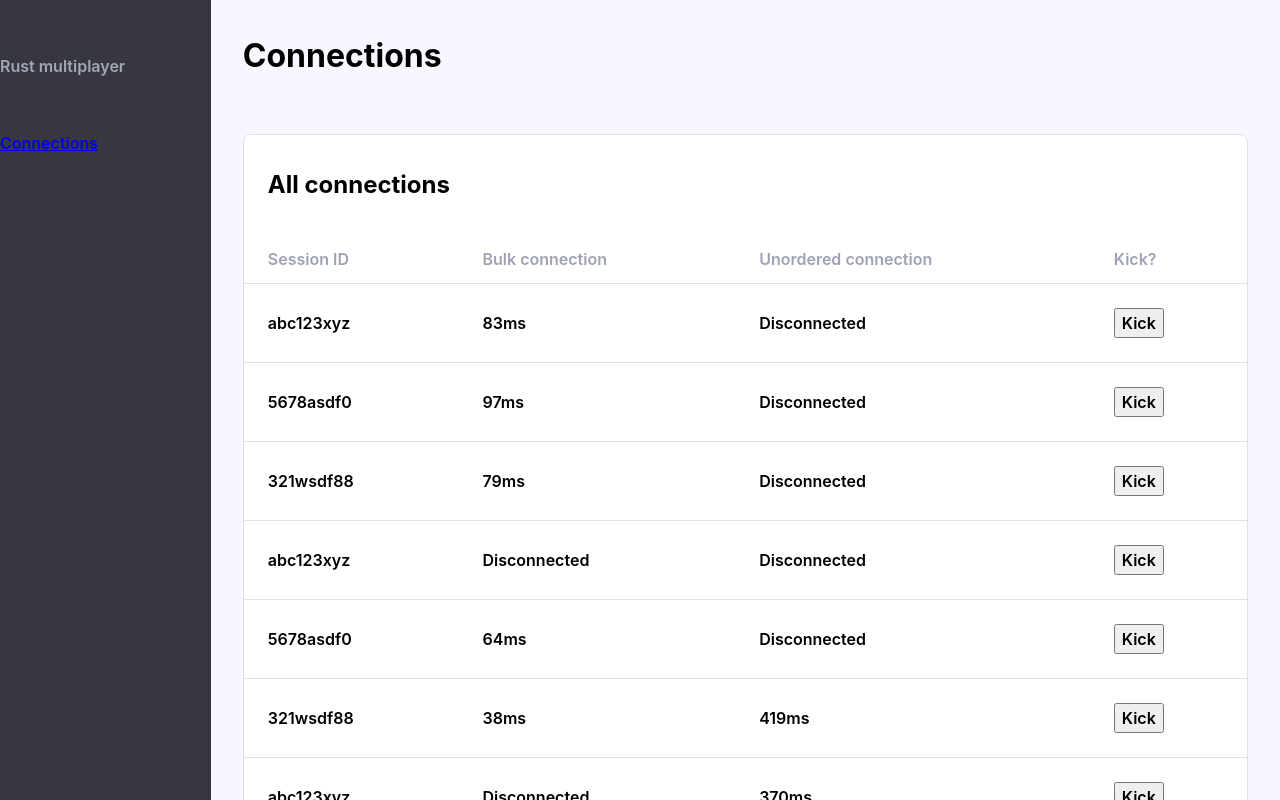
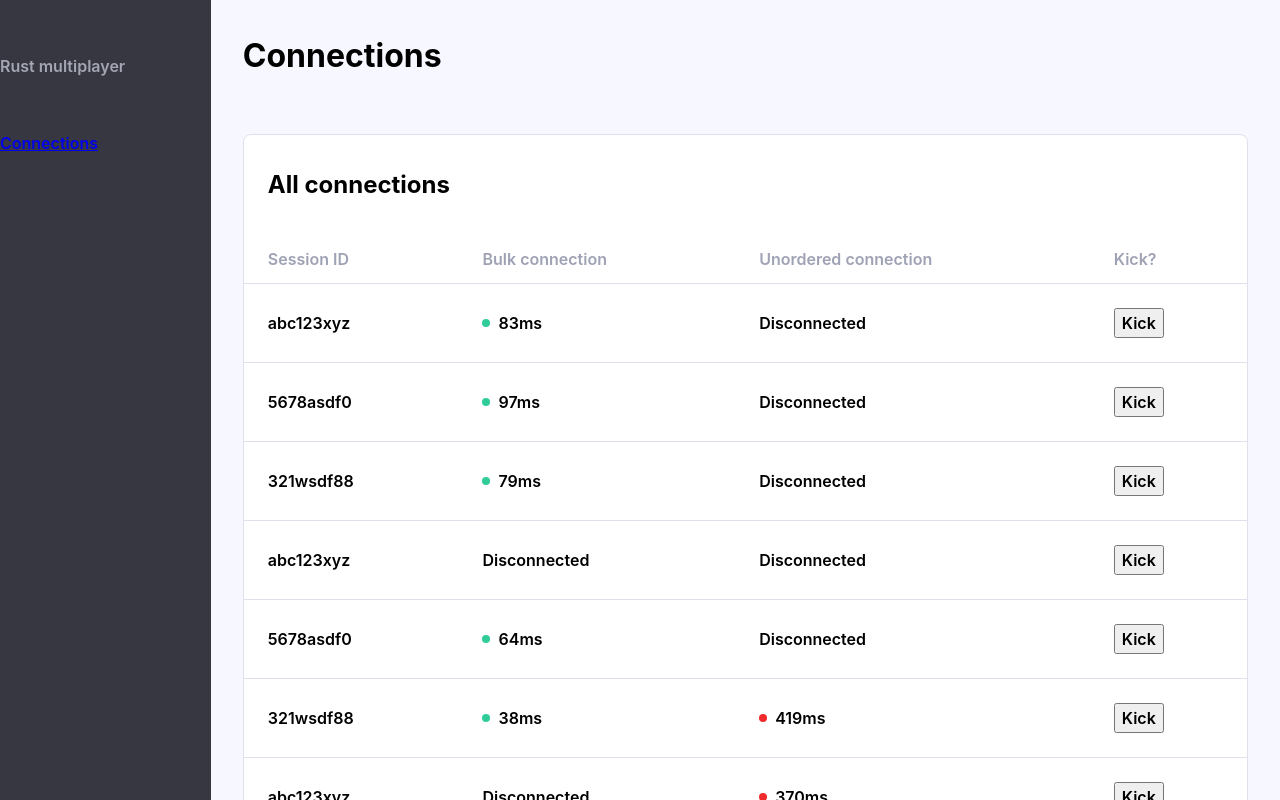
Before and after one commit to cdata/multiplay-rs, a Next.js app in the folder admin/: page / in a window 1280 px wide. Shown: the top 800 px of the page. Built offline with nearby package versions, Linux system fonts and the light colour scheme; a web font is replaced by a local one.

Commit message:
Add ping

```diff
--- /dev/null
+++ b/admin/components/Button.tsx
@@ -0,0 +1,10 @@
+type ButtonProps = {
+  children: React.ReactNode;
+  onClick: () => void;
+};
+
+const Button = ({ children, onClick }: ButtonProps) => {
+  return <button onClick={onClick}>{children}</button>;
+};
+
+export default Button;
--- a/admin/components/Ping.tsx
+++ b/admin/components/Ping.tsx
@@ -3,5 +3,19 @@ type Ping = {
 };
 
 export default function Ping({ ping }: Ping) {
-  return <>{ping === false ? 'Disconnected' : ping + 'ms'}</>;
+  let pingStatus = '';
+  if (ping === false) {
+    pingStatus = 'disconnected';
+  } else if (ping < 100) {
+    pingStatus = 'good';
+  } else if (ping > 100 && ping < 300) {
+    pingStatus = 'ok';
+  } else if (ping > 300) {
+    pingStatus = 'bad';
+  }
+  return (
+    <span className={`ping ping--${pingStatus}`}>
+      {pingStatus === 'disconnected' ? 'Disconnected' : ping + 'ms'}
+    </span>
+  );
 }
--- a/admin/components/TableRow.tsx
+++ b/admin/components/TableRow.tsx
@@ -1,3 +1,4 @@
+import Button from './Button';
 import Ping from './Ping';
 
 type TableRowProps = {
@@ -5,6 +6,10 @@ type TableRowProps = {
 };
 
 const TableRow = ({ connection }: TableRowProps) => {
+  function handleKick() {
+    alert('A user was kicked');
+  }
+
   return (
     <tr>
       <td>{connection.id}</td>
@@ -15,7 +20,7 @@ const TableRow = ({ connection }: TableRowProps) => {
         <Ping ping={connection.unorderedConnection} />
       </td>
       <td>
-        <button>Kick</button>
+        <Button onClick={handleKick}>Kick</Button>
       </td>
     </tr>
   );
--- a/admin/styles/_theme.scss
+++ b/admin/styles/_theme.scss
@@ -29,10 +29,10 @@
   --sidebar-text: var(--color-grey-500);
   --sidebar-text-hover: var(--color-grey-400);
   --sidebar-button-hover: var(--color-grey-600);
-  --status-good: var(--color-green-500);
-  --status-warning: var(--color-yellow-500);
-  --status-critical: var(--color-red-500);
-  --button-background-critical: var(--color-red-500);
+  --ping-good: var(--color-green-500);
+  --ping-ok: var(--color-yellow-500);
+  --ping-bad: var(--color-red-500);
+  --button-background-bad: var(--color-red-500);
 
   // TODO: Add --color-mode: 'dark' theme.
 
--- /dev/null
+++ b/admin/styles/components/_Ping.scss
@@ -0,0 +1,30 @@
+.ping {
+  display: flex;
+  align-items: center;
+}
+
+.ping::before {
+  display: block;
+  content: '';
+  width: 0.5rem;
+  height: 0.5rem;
+  border-radius: 50%;
+  background-color: black;
+  margin-right: 8px;
+}
+
+.ping--good::before {
+  background-color: var(--ping-good);
+}
+
+.ping--ok::before {
+  background-color: var(--ping-ok);
+}
+
+.ping--bad::before {
+  background-color: var(--ping-bad);
+}
+
+.ping--disconnected::before {
+  display: none;
+}
--- a/admin/styles/main.scss
+++ b/admin/styles/main.scss
@@ -8,3 +8,4 @@
 @import 'components/Layout';
 @import 'components/SideBar';
 @import 'components/Table';
+@import 'components/Ping';
```
Also changed, not shown: admin/styles/components/_Button.scss (added).
